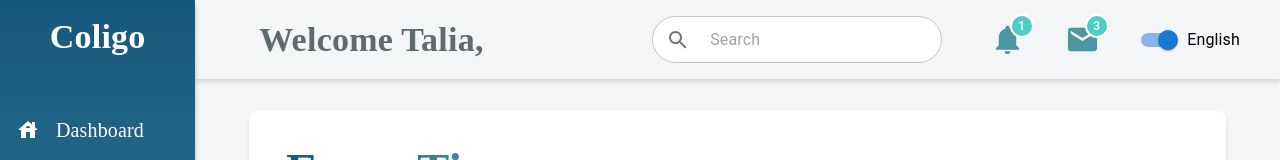
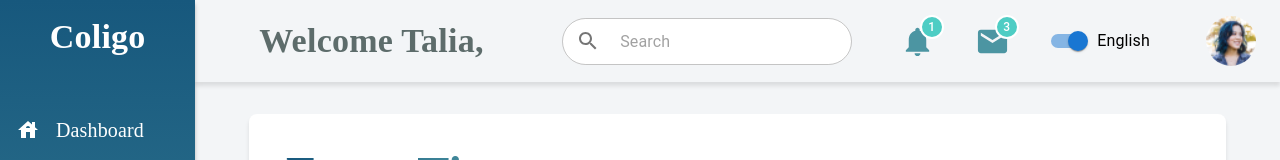
Before and after one commit to nadaaboelkheir/Dashboard-Frontend-React, a React (Vite) app: page / in a window 1280 px wide. Both pictures are taken after a click on the button "LOGIN". Shown: the top 160 px of the page. Built offline with nearby package versions, Linux system fonts and the light colour scheme; no server answers; a web font is replaced by a local one.

Commit message:
style : fix image

```diff
--- a/src/components/Header.tsx
+++ b/src/components/Header.tsx
@@ -55,6 +55,7 @@ function Header() {
             display: {
               xs: "none",
               sm: "block",
+
             },
 
             backgroundColor: "white",
@@ -150,7 +151,7 @@ function Header() {
               borderRadius: "50%",
               display: {
                 xs: "none",
-                sm: "none",
+                sm: "block",
 
               },
             }}
```
